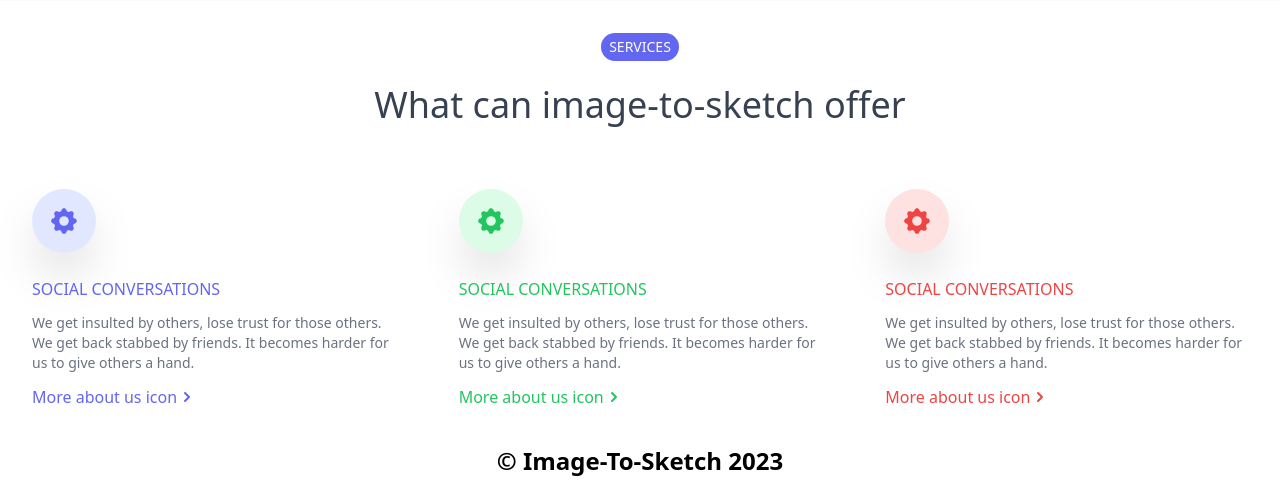
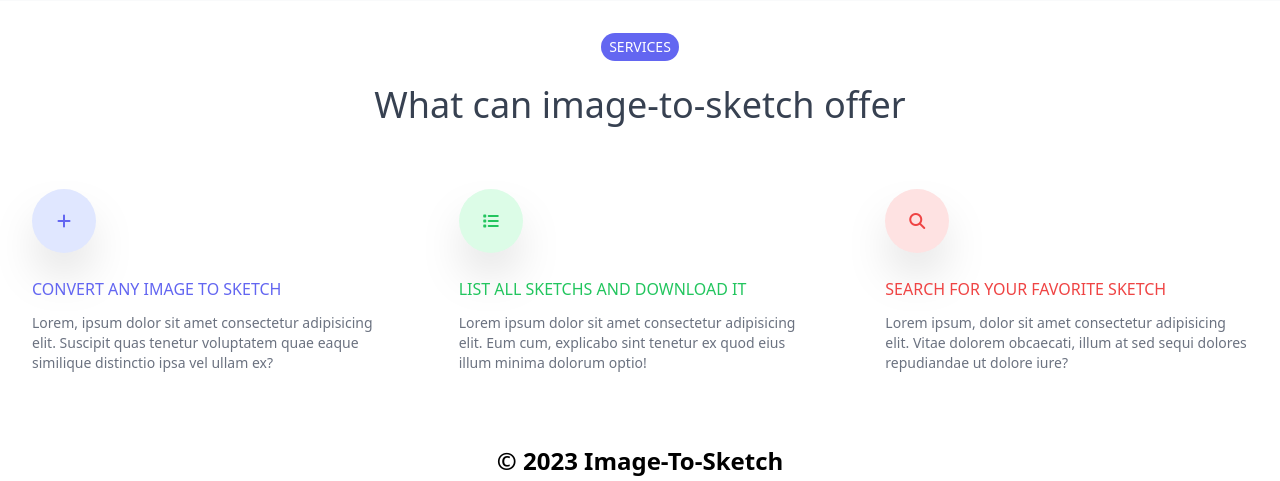
Before and after one commit to peterdinis/Image-To-Sketch, a Django app: page / in a window 1280 px wide. Shown: the part 867-1348 px from the top of the page. Run offline with Django 4.2, Linux system fonts and the light colour scheme; some libraries are stand-ins or nearby versions.

Commit message:
feat: Updated landing page

```diff
--- /dev/null
+++ b/home/templates/home/footer.html
@@ -0,0 +1,11 @@
+<div class="mt-6 container mx-auto px-4">
+  <div class="flex flex-wrap items-center md:justify-between justify-center">
+    <div class="w-full md:w-6/12 px-4 mx-auto text-center">
+      <div class="text-sm text-blueGray-500 font-semibold py-1">
+        <span class="text-blueGray-500 text-2xl hover:text-gray-800">
+          <span class="inline-block"> &copy; 2023 Image-To-Sketch </span>
+        </span>
+      </div>
+    </div>
+  </div>
+</div>
--- a/home/templates/home/index.html
+++ b/home/templates/home/index.html
@@ -31,20 +31,5 @@
   </section>
 
   {% include "./services.html" %}
-
-  <div class="container mx-auto px-4">
-    <div class="flex flex-wrap items-center md:justify-between justify-center">
-      <div class="w-full md:w-6/12 px-4 mx-auto text-center">
-        <div class="text-sm text-blueGray-500 font-semibold py-1">
-          <span
-            class="text-blueGray-500 text-2xl hover:text-gray-800"
-          >
-            <span class="inline-block">
-            &copy; Image-To-Sketch 2023
-            </span>
-          </span>
-        </div>
-      </div>
-    </div>
-  </div>
+  {% include "./footer.html" %}
 {% endblock %}
--- a/home/templates/home/services.html
+++ b/home/templates/home/services.html
@@ -16,121 +16,43 @@
     <div
       class="bg-indigo-100 rounded-full w-16 h-16 flex justify-center items-center text-indigo-500 shadow-2xl"
     >
-        <svg
-          xmlns="http://www.w3.org/2000/svg"
-          class="h-8 w-8"
-          viewBox="0 0 20 20"
-          fill="currentColor"
-        >
-          <path
-            fill-rule="evenodd"
-            d="M11.49 3.17c-.38-1.56-2.6-1.56-2.98 0a1.532 1.532 0 01-2.286.948c-1.372-.836-2.942.734-2.106 2.106.54.886.061 2.042-.947 2.287-1.561.379-1.561 2.6 0 2.978a1.532 1.532 0 01.947 2.287c-.836 1.372.734 2.942 2.106 2.106a1.532 1.532 0 012.287.947c.379 1.561 2.6 1.561 2.978 0a1.533 1.533 0 012.287-.947c1.372.836 2.942-.734 2.106-2.106a1.533 1.533 0 01.947-2.287c1.561-.379 1.561-2.6 0-2.978a1.532 1.532 0 01-.947-2.287c.836-1.372-.734-2.942-2.106-2.106a1.532 1.532 0 01-2.287-.947zM10 13a3 3 0 100-6 3 3 0 000 6z"
-            clip-rule="evenodd"
-          />
-        </svg>
+      <i class="fa-solid fa-plus"></i>
     </div>
     <h2 class="uppercase mt-6 text-indigo-500 font-medium mb-3">
-        Social conversations
+      Convert any image to sketch
     </h2>
     <p class="font-light text-sm text-gray-500 mb-3">
-        We get insulted by others, lose trust for those others. We get back
-        stabbed by friends. It becomes harder for us to give others a hand.
+      Lorem, ipsum dolor sit amet consectetur adipisicing elit. Suscipit quas
+      tenetur voluptatem quae eaque similique distinctio ipsa vel ullam ex?
     </p>
-      <a class="text-indigo-500 flex items-center hover:text-indigo-600" href="/">
-        More about us icon
-        <svg
-          xmlns="http://www.w3.org/2000/svg"
-          class="h-5 w-5"
-          viewBox="0 0 20 20"
-          fill="currentColor"
-        >
-          <path
-            fill-rule="evenodd"
-            d="M7.293 14.707a1 1 0 010-1.414L10.586 10 7.293 6.707a1 1 0 011.414-1.414l4 4a1 1 0 010 1.414l-4 4a1 1 0 01-1.414 0z"
-            clip-rule="evenodd"
-          />
-        </svg>
-      </a>
   </div>
 
   <div class="p-8">
     <div
       class="bg-green-100 rounded-full w-16 h-16 flex justify-center items-center text-green-500 shadow-2xl"
     >
-        <svg
-          xmlns="http://www.w3.org/2000/svg"
-          class="h-8 w-8"
-          viewBox="0 0 20 20"
-          fill="currentColor"
-        >
-          <path
-            fill-rule="evenodd"
-            d="M11.49 3.17c-.38-1.56-2.6-1.56-2.98 0a1.532 1.532 0 01-2.286.948c-1.372-.836-2.942.734-2.106 2.106.54.886.061 2.042-.947 2.287-1.561.379-1.561 2.6 0 2.978a1.532 1.532 0 01.947 2.287c-.836 1.372.734 2.942 2.106 2.106a1.532 1.532 0 012.287.947c.379 1.561 2.6 1.561 2.978 0a1.533 1.533 0 012.287-.947c1.372.836 2.942-.734 2.106-2.106a1.533 1.533 0 01.947-2.287c1.561-.379 1.561-2.6 0-2.978a1.532 1.532 0 01-.947-2.287c.836-1.372-.734-2.942-2.106-2.106a1.532 1.532 0 01-2.287-.947zM10 13a3 3 0 100-6 3 3 0 000 6z"
-            clip-rule="evenodd"
-          />
-        </svg>
+      <i class="fa-solid fa-list"></i>
     </div>
     <h2 class="uppercase mt-6 text-green-500 font-medium mb-3">
-        Social conversations
+      List all sketchs and download it
     </h2>
     <p class="font-light text-sm text-gray-500 mb-3">
-        We get insulted by others, lose trust for those others. We get back
-        stabbed by friends. It becomes harder for us to give others a hand.
+      Lorem ipsum dolor sit amet consectetur adipisicing elit. Eum cum,
+      explicabo sint tenetur ex quod eius illum minima dolorum optio!
     </p>
-      <a class="text-green-500 flex items-center hover:text-green-600" href="/">
-        More about us icon
-        <svg
-          xmlns="http://www.w3.org/2000/svg"
-          class="h-5 w-5"
-          viewBox="0 0 20 20"
-          fill="currentColor"
-        >
-          <path
-            fill-rule="evenodd"
-            d="M7.293 14.707a1 1 0 010-1.414L10.586 10 7.293 6.707a1 1 0 011.414-1.414l4 4a1 1 0 010 1.414l-4 4a1 1 0 01-1.414 0z"
-            clip-rule="evenodd"
-          />
-        </svg>
-      </a>
   </div>
   <div class="p-8">
     <div
       class="bg-red-100 rounded-full w-16 h-16 flex justify-center items-center text-red-500 shadow-2xl"
     >
-        <svg
-          xmlns="http://www.w3.org/2000/svg"
-          class="h-8 w-8"
-          viewBox="0 0 20 20"
-          fill="currentColor"
-        >
-          <path
-            fill-rule="evenodd"
-            d="M11.49 3.17c-.38-1.56-2.6-1.56-2.98 0a1.532 1.532 0 01-2.286.948c-1.372-.836-2.942.734-2.106 2.106.54.886.061 2.042-.947 2.287-1.561.379-1.561 2.6 0 2.978a1.532 1.532 0 01.947 2.287c-.836 1.372.734 2.942 2.106 2.106a1.532 1.532 0 012.287.947c.379 1.561 2.6 1.561 2.978 0a1.533 1.533 0 012.287-.947c1.372.836 2.942-.734 2.106-2.106a1.533 1.533 0 01.947-2.287c1.561-.379 1.561-2.6 0-2.978a1.532 1.532 0 01-.947-2.287c.836-1.372-.734-2.942-2.106-2.106a1.532 1.532 0 01-2.287-.947zM10 13a3 3 0 100-6 3 3 0 000 6z"
-            clip-rule="evenodd"
-          />
-        </svg>
+      <i class="fa-solid fa-magnifying-glass"></i>
     </div>
     <h2 class="uppercase mt-6 text-red-500 font-medium mb-3">
-        Social conversations
+      Search for your favorite sketch
     </h2>
     <p class="font-light text-sm text-gray-500 mb-3">
-        We get insulted by others, lose trust for those others. We get back
-        stabbed by friends. It becomes harder for us to give others a hand.
+      Lorem ipsum, dolor sit amet consectetur adipisicing elit. Vitae dolorem
+      obcaecati, illum at sed sequi dolores repudiandae ut dolore iure?
     </p>
-      <a class="text-red-500 flex items-center hover:text-red-600" href="/">
-        More about us icon
-        <svg
-          xmlns="http://www.w3.org/2000/svg"
-          class="h-5 w-5"
-          viewBox="0 0 20 20"
-          fill="currentColor"
-        >
-          <path
-            fill-rule="evenodd"
-            d="M7.293 14.707a1 1 0 010-1.414L10.586 10 7.293 6.707a1 1 0 011.414-1.414l4 4a1 1 0 010 1.414l-4 4a1 1 0 01-1.414 0z"
-            clip-rule="evenodd"
-          />
-        </svg>
-      </a>
   </div>
 </div>
```
Lines whose indentation alone changed are shown as unchanged.
